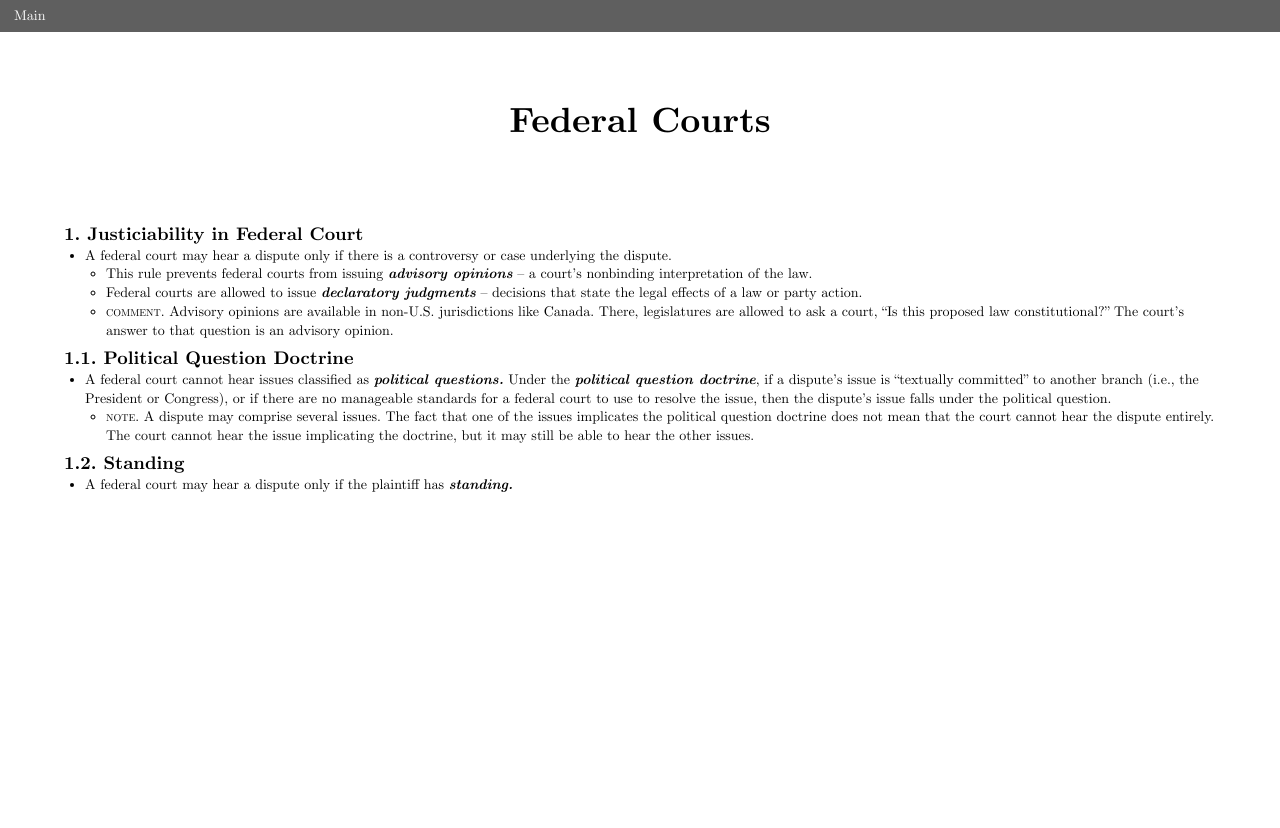
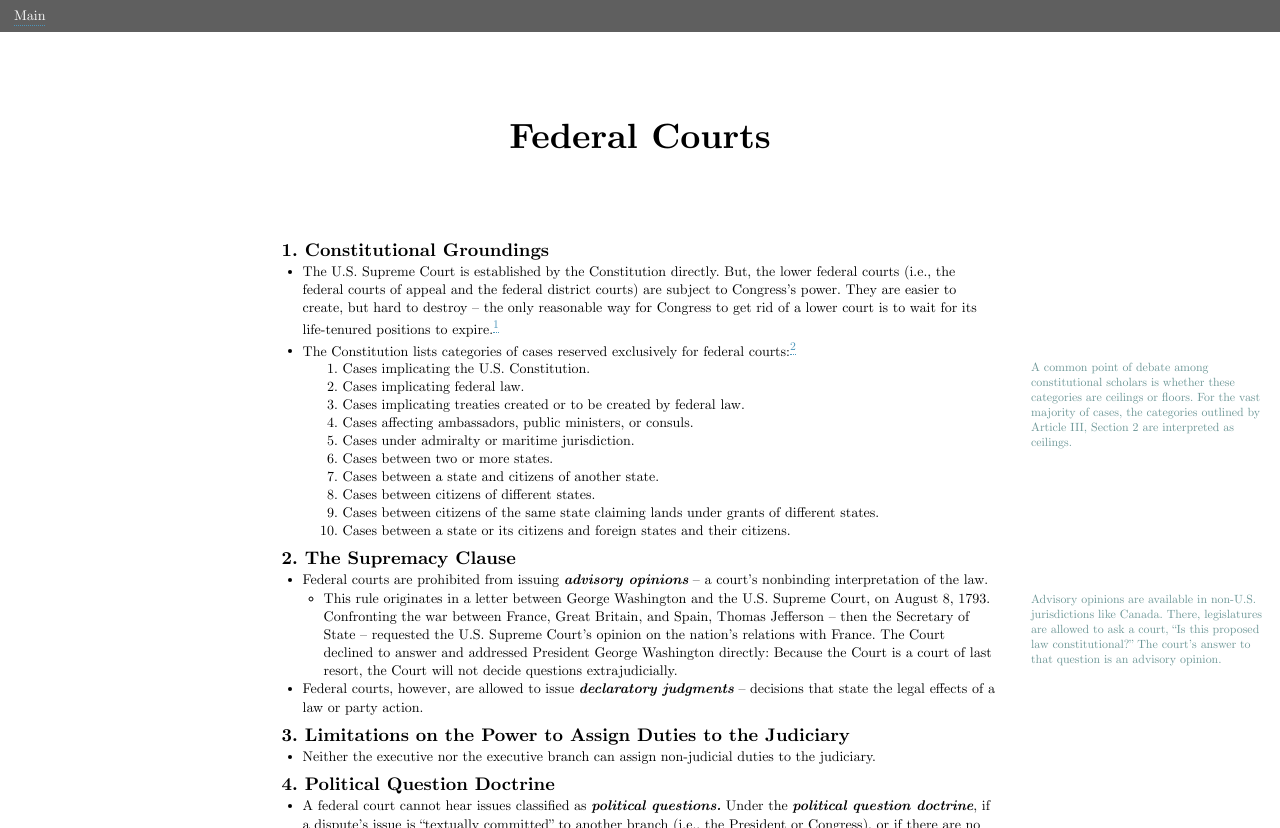
Before and after one commit to ketiboldiais/amici, a Next.js app: page /outlines/federal-courts in a window 1280 px wide. Built offline with nearby package versions, Linux system fonts and the light colour scheme.

Commit message:
add Brief component

```diff
--- a/next.config.mjs
+++ b/next.config.mjs
@@ -13,8 +13,13 @@ const nextConfig = {
 const withMDX = createMDX({
   // Add markdown plugins here, as desired
   options: {
-    remarkPlugins: [remarkGfm, remarkMath],
-    rehypePlugins: [rehypeKatex],
+    remarkPlugins: [
+      remarkGfm,
+      remarkMath,
+    ],
+    rehypePlugins: [
+      rehypeKatex,
+    ],
   },
 })
 
--- a/src/app/globals.css
+++ b/src/app/globals.css
@@ -30,9 +30,11 @@ html {
 	font-family: 'CMU Serif';
 	font-size: 14px;
 }
+
 * {
 	box-sizing: border-box;
 }
+
 body {
 	margin: 0;
 	padding: 0;
@@ -41,13 +43,14 @@ body {
 }
 
 article {
-	padding: 10vh 5vw;
+	padding: 8vw;
 	padding-top: 8vh;
 	height: 100vh;
 	overflow-y: auto;
 	position: absolute;
 	top: 3.5vh;
 }
+
 
 nav {
 	position: absolute;
@@ -56,6 +59,7 @@ nav {
 	margin: 0;
 	padding: 0.5em 1em;
 }
+
 nav a {
 	color: white;
 	text-decoration: none;
@@ -64,47 +68,75 @@ nav a {
 .katex {
 	font-size: 1em;
 }
-h1, h2, h3, h4, h5, h6 {
+
+h1,
+h2,
+h3,
+h4,
+h5,
+h6 {
 	padding: 0.5rem 0 0 0;
 	margin: 0;
 }
+
 h1 {
 	text-align: center;
 	padding-bottom: 2em;
 }
-h1 { font-size: 2.5rem; }
 
-h2,h3,h4,h5,h6 {
+h1 {
+	font-size: 2.5rem;
+}
+
+h2,
+h3,
+h4,
+h5,
+h6 {
 	font-size: 1.3rem;
 }
 
-h1 { counter-reset: H2; }
+h1 {
+	counter-reset: H2;
+}
 
 h2:before {
 	content: counter(H2) ". ";
 	counter-increment: H2;
 }
-h2 { counter-reset: H3; }
+
+h2 {
+	counter-reset: H3;
+}
 
 h3:before {
 	content: counter(H2)"." counter(H3) ". ";
 	counter-increment: H3;
 }
-h3 { counter-reset: H4;}
+
+h3 {
+	counter-reset: H4;
+}
 
 
 h4:before {
 	content: counter(H2)"." counter(H3) "." counter(H4) ". ";
 	counter-increment: H4;
 }
-h4 { counter-reset: H5;}
+
+h4 {
+	counter-reset: H5;
+}
 
 
 h5:before {
 	content: counter(H2)"." counter(H3) "." counter(H4) "." counter(H5) ". ";
 	counter-increment: H5;
 }
-h5 { counter-reset: H6;}
+
+h5 {
+	counter-reset: H6;
+}
 
 
 h6:before {
@@ -116,13 +148,17 @@ ul {
 	padding: 0 0 0 1.5em;
 	margin: 0;
 }
-li, li p {
+
+li,
+li p {
 	padding: 0;
 	margin: 0;
 }
+
 ol ol {
 	list-style: lower-alpha;
 }
+
 del {
 	text-decoration: underline;
 }
@@ -136,6 +172,48 @@ strong del {
 div.home {
 	padding: 5vh 15vw;
 }
+
 div.disclaimer {
 	font-style: italic;
 }
+
+a {
+	color: rgb(75, 149, 186);
+	text-decoration: none;
+	border-bottom: 1px dotted rgb(75, 149, 186);
+}
+
+blockquote {
+	background-color: rgb(230, 230, 230);
+	border-radius: 5px;
+	padding: 0.1em 10px;
+	margin: 1em 2em;
+}
+
+aside {
+	font-size: 0.85rem;
+	color: rgb(108, 150, 150);
+	border-left: 3px solid rgb(196, 219, 219);
+	margin-left: 1.1rem;
+}
+aside p {
+	padding: 0 0 0 0;
+	margin: 0.5rem 0.5rem;
+}
+
+@media (min-width: 800px) {
+	article {
+		padding: 10vh 22vw;
+	}
+	aside {
+		border-left: none;
+		float: right;
+		clear: right;
+		margin-right: -22vw;
+		margin-left: 0;
+		text-align: left;
+		top: -3em;
+		width: 20vw;
+		margin-top: 1rem;
+	}
+}
--- a/src/app/outlines/federal-courts/page.mdx
+++ b/src/app/outlines/federal-courts/page.mdx
@@ -1,18 +1,84 @@
 import MdxLayout from '../../components/mdx-layout';
 
+
+
 # Federal Courts
-## Justiciability in Federal Court
-- A federal court may hear a dispute only if there is a controversy or case underlying the dispute.
-	- This rule prevents federal courts from issuing **_advisory opinions_** – a court’s nonbinding interpretation of the law.
-	- Federal courts are allowed to issue **_declaratory judgments_** – decisions that state the legal effects of a law or party action.
-	- __~comment~__. Advisory opinions are available in non-U.S. jurisdictions like Canada. There, legislatures are allowed to ask a court, “Is this proposed law constitutional?” The court’s answer to that question is an advisory opinion.
 
-### Political Question Doctrine
+## Constitutional Groundings
+- The U.S. Supreme Court is established by the Constitution directly. But, the lower federal courts (i.e., the federal courts of appeal and the federal district courts) are subject to Congress’s power. They are easier to create, but hard to destroy – the only reasonable way for Congress to get rid of a lower court is to wait for its life-tenured positions to expire.[^us-const-art3-sect1]
+
+[^us-const-art3-sect1]: U.S. Const. Art. III, § 1. _The judicial power of the United States, shall be vested in one Supreme Court, and in such inferior courts as the Congress may from time to time ordain and establish. The judges, both of the supreme and inferior courts, shall hold their offices during good behaviour, and shall, at stated times, receive for their services, a compensation, which shall not be diminished during their continuance in office._
+
+<aside>
+A common point of debate among constitutional scholars is whether these categories are ceilings or floors. For the vast majority of cases, the categories outlined by Article III, Section 2 are interpreted as ceilings.
+</aside>
+
+- The Constitution lists categories of cases reserved exclusively for federal courts:[^us-const-art3-sect2]
+	1. Cases implicating the U.S. Constitution.
+	2. Cases implicating federal law.
+	3. Cases implicating treaties created or to be created by federal law.
+	4. Cases affecting ambassadors, public ministers, or consuls.
+	5. Cases under admiralty or maritime jurisdiction.
+	6. Cases between two or more states.
+	7. Cases between a state and citizens of another state.
+	8. Cases between citizens of different states.
+	9. Cases between citizens of the same state claiming lands under grants of different states.
+	10. Cases between a state or its citizens and foreign states and their citizens.
+
+[^us-const-art3-sect2]: U.S. Const. Art. III, § 2, ¶ 1. _The judicial power shall extend to all cases, in law and equity, arising under this Constitution, the laws of the United States, and treaties made, or which shall be made, under their authority;—to all cases affecting ambassadors, other public ministers and consuls;—to all cases of admiralty and maritime jurisdiction;—to controversies to which the United States shall be a party;—to controversies between two or more states;— between a state and citizens of another state;—between citizens of different states;—between citizens of the same state claiming lands under grants of different states, and between a state, or the citizens thereof, and foreign states, citizens or subjects._
+
+## The Supremacy Clause
+
+<aside>
+Advisory opinions are available in non-U.S. jurisdictions like Canada. There, legislatures are allowed to ask a court, “Is this proposed law constitutional?” The court’s answer to that question is an advisory opinion.
+</aside>
+
+- Federal courts are prohibited from issuing **_advisory opinions_** – a court’s nonbinding interpretation of the law.
+	- This rule originates in a letter between George Washington and the U.S. Supreme Court, on August 8, 1793. Confronting the war between France, Great Britain, and Spain, Thomas Jefferson – then the Secretary of State – requested the U.S. Supreme Court’s opinion on the nation’s relations with France. The Court declined to answer and addressed President George Washington directly: Because the Court is a court of last resort, the Court will not decide questions extrajudicially.
+- Federal courts, however, are allowed to issue **_declaratory judgments_** – decisions that state the legal effects of a law or party action.
+
+## Limitations on the Power to Assign Duties to the Judiciary
+- Neither the executive nor the executive branch can assign non-judicial duties to the judiciary.
+
+## Political Question Doctrine
 - A federal court cannot hear issues classified as **_political questions._** Under the **_political question doctrine_**, if a dispute’s issue is “textually committed” to another branch (i.e., the President or Congress), or if there are no manageable standards for a federal court to use to resolve the issue, then the dispute’s issue falls under the political question.
 	- __~note~__. A dispute may comprise several issues. The fact that one of the issues implicates the political question doctrine does not mean that the court cannot hear the dispute entirely. The court cannot hear the issue implicating the doctrine, but it may still be able to hear the other issues.
 
-### Standing
-- A federal court may hear a dispute only if the plaintiff has **_standing._**
+## Standing
+- A federal court may hear a dispute only if the plaintiff has **_standing._** There are four ways for a plaintiff to have standing: (1) [individual standing](#individual-standing), (2) [third-party standing](#third-party-standing), (3) [organizational standing](#organizational-standing), and (4) [federal taxpayer standing](#federal-taxpayer-standing).
+
+### Individual Standing
+- A plaintiff has individual standing only if the plaintiff proves all of the following:
+	1. An actual or imminent injury,
+	2. the injury is caused by the conduct complained about, and
+	3. a favorable decision will likely redress the injury.
+
+### Third Party Standing
+- A plaintiff has third party standing only if the plaintiff proves one of the following:
+	1. the plaintiff has [individual standing](#individual-standing),
+	2. there’s a special relationship between the plaintiff and the third party, or
+	3. it would be difficult for the third party to assert his own rights.
+
+### Organizational Standing
+- As its name implies, organizational standing only applies to organizations.
+- A plaintiff has organizational standing only if the plaintiff proves all of the following:
+	1. Each member of the organization has standing in their own right,
+	2. the interests asserted are related to the organization’s purpose, and
+	3. the case doesn’t require each organization member to participate individually.
+
+### Federal Taxpayer Standing
+- A plaintiff has federal taxpayer standing only if the plaintiff proves all of the following:
+	1. the issue concerns a federal tax or spending program, and
+	2. the plaintiff claims that the program violates the Establishment Clause.
+
+## Ripeness
+- Under the doctrine of ripeness, an issue without a **_live controversy_** or **_immediate threat of harm_** cannot be heard by a federal court.
+
+## Mootness
+- Suppose a controversy existed and underlied an issue at filing time. If the controversy no longer exists when the issue goes before a court, then the court will find the issue **_moot_**. A federal court may not hear a moot issue.
+
+
+
 
 
 
--- a/src/mdx-components.tsx
+++ b/src/mdx-components.tsx
@@ -1,9 +1,19 @@
 import type { MDXComponents } from 'mdx/types'
+import {ReactNode} from 'react'
+
+const Brief = ({children}:{children: ReactNode}) => {
+  return (
+    <div className={'brief'}>
+      {children}
+    </div>
+  )
+}
 
 export function useMDXComponents(
 	components: MDXComponents
 ): MDXComponents {
   return {
     ...components,
+    Brief,
   }
 }
```
